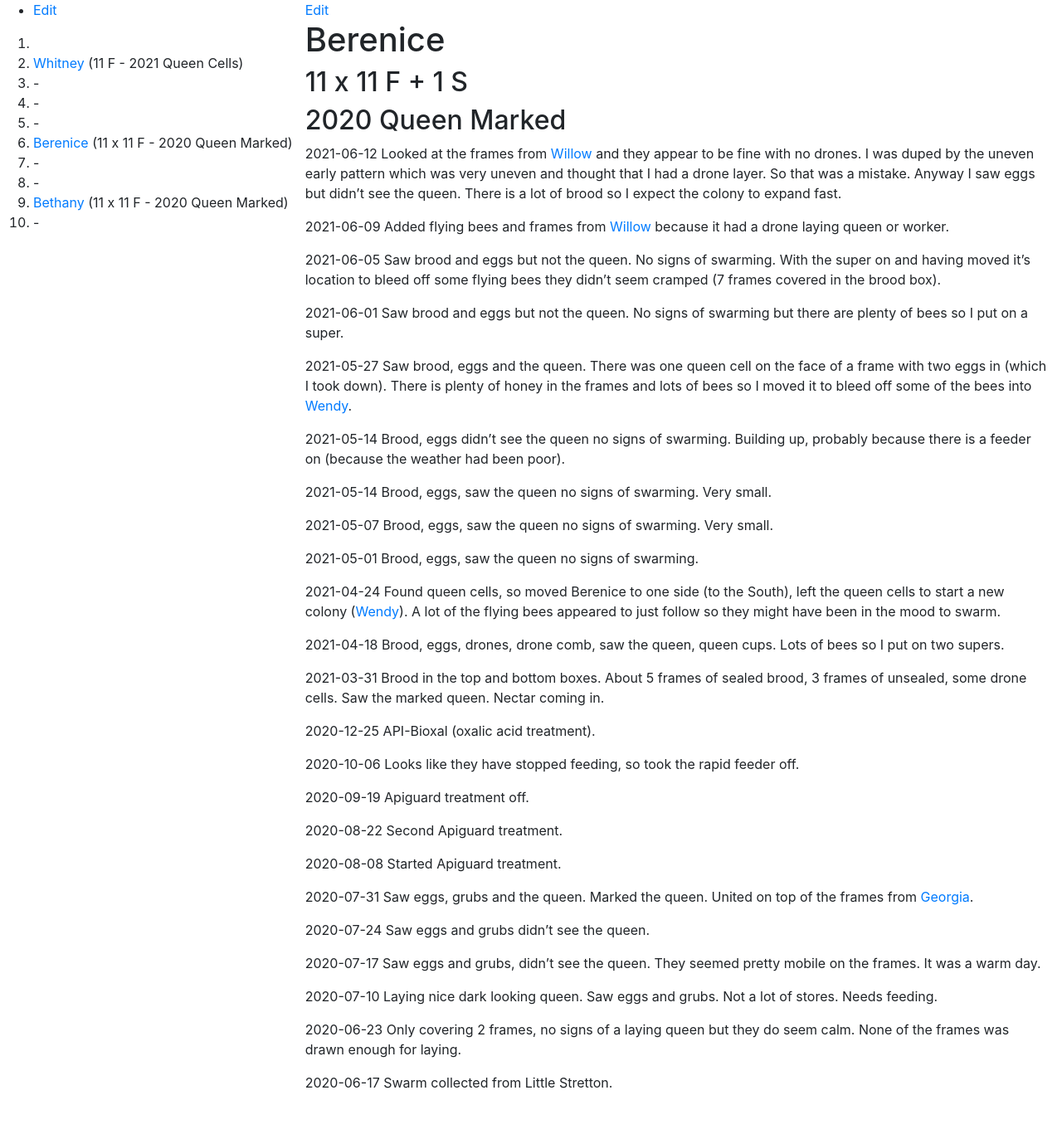
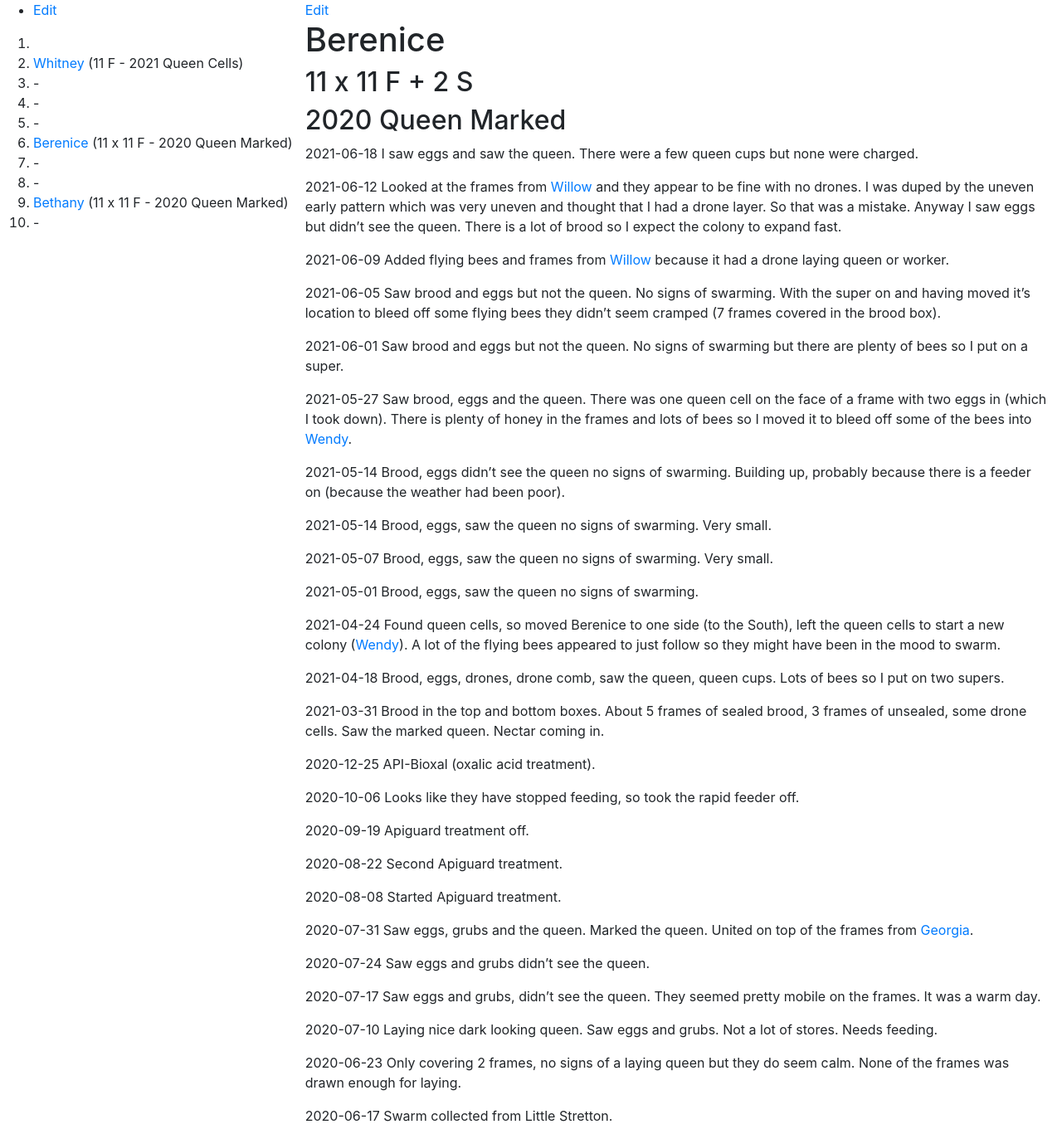
Before and after one commit to joejcollins/rhapsody-angel, a Jekyll site: the page built from queens/2020-berenice.md, in a window 1280 px wide. Shown: the whole page at 83% size. Built offline with Jekyll 4.4.1, drawn with Linux system fonts in a browser that asks for light colours; our own code applies the rules of GitHub Pages for plain Markdown files; before the commit the page ends 1333 px from its top, so only the background shows below that.

Commit message:
Swarm check

```diff
--- a/queens/2020-berenice.md
+++ b/queens/2020-berenice.md
@@ -1,8 +1,10 @@
 # Berenice
 
-## 11 x 11 F + 1 S
+## 11 x 11 F + 2 S
 
 ## 2020 Queen Marked
+
+2021-06-18 I saw eggs and saw the queen.  There were a few queen cups but none were charged.
 
 2021-06-12 Looked at the frames from [Willow]({{ site.baseurl }}/queens/2021-willow.html) and they appear to be fine with no drones.  I was duped by the uneven early pattern which was very uneven and thought that I had a drone layer.  So that was a mistake.  Anyway I saw eggs but didn't see the queen.  There is a lot of brood so I expect the colony to expand fast.
 
```
Also changed, not shown: queens/2020-bethany.md (+2 -0 lines), 1 other file.
